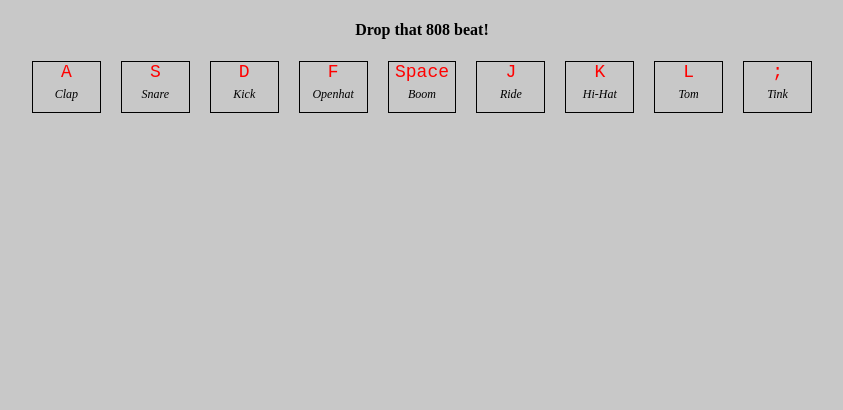
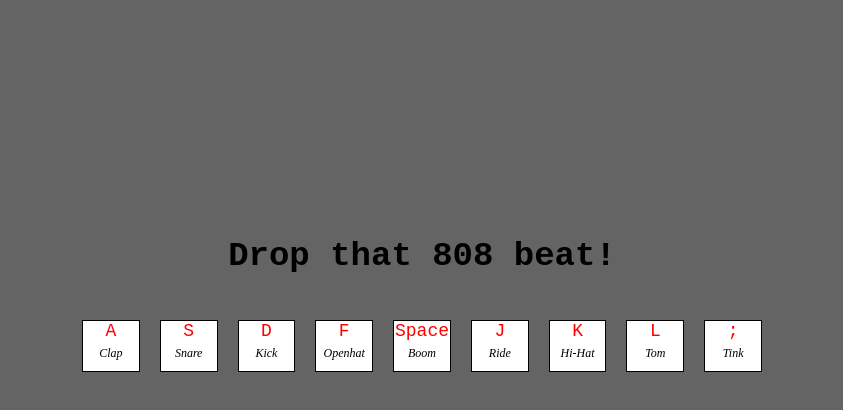
Before and after one commit to jerrywu28/DrumkitJS, a plain HTML site: page index.html in a window 1280 px wide. Shown: the whole page, without its empty margins (218-1061 px from the left). Drawn offline with Linux system fonts and the light colour scheme.

Commit message:
Updated readme. Some changes made to style.css.

```diff
--- a/style.css
+++ b/style.css
@@ -1,10 +1,13 @@
 body {
-  background-color: rgb(200,200,200);
-  width: 800px;
+  width: 700px;
   margin: 0 auto;
+  padding: 15%;
+  background-color: rgb(100,100,100);
 }
 
 h4 {
+  font-size: 34px;
+  font-family: monospace;
   text-align: center;
 }
 
@@ -18,7 +21,7 @@ kbd {
 }
 
 .keys {
-  width: 800px;
+  width: 700px;
   display: flex;
   text-align: center;
   font-size: 12px;
@@ -29,8 +32,9 @@ kbd {
   flex: 1;
   height: 50px;
   width: 50px;
+  margin: 0 10px;
+  background-color: white;
   border: 1px solid black;
-  margin: 0 10px;
   transition: all 0.07s;
 }
 
@@ -39,8 +43,3 @@ kbd {
   border-color: #ffc600;
   box-shadow: 0 0 10px #ffc600;
 }
-
-.key:hover {
-  border: 1px solid yellow;
-  background-color: grey;
-}
```
Also changed, not shown: 1 other file.
